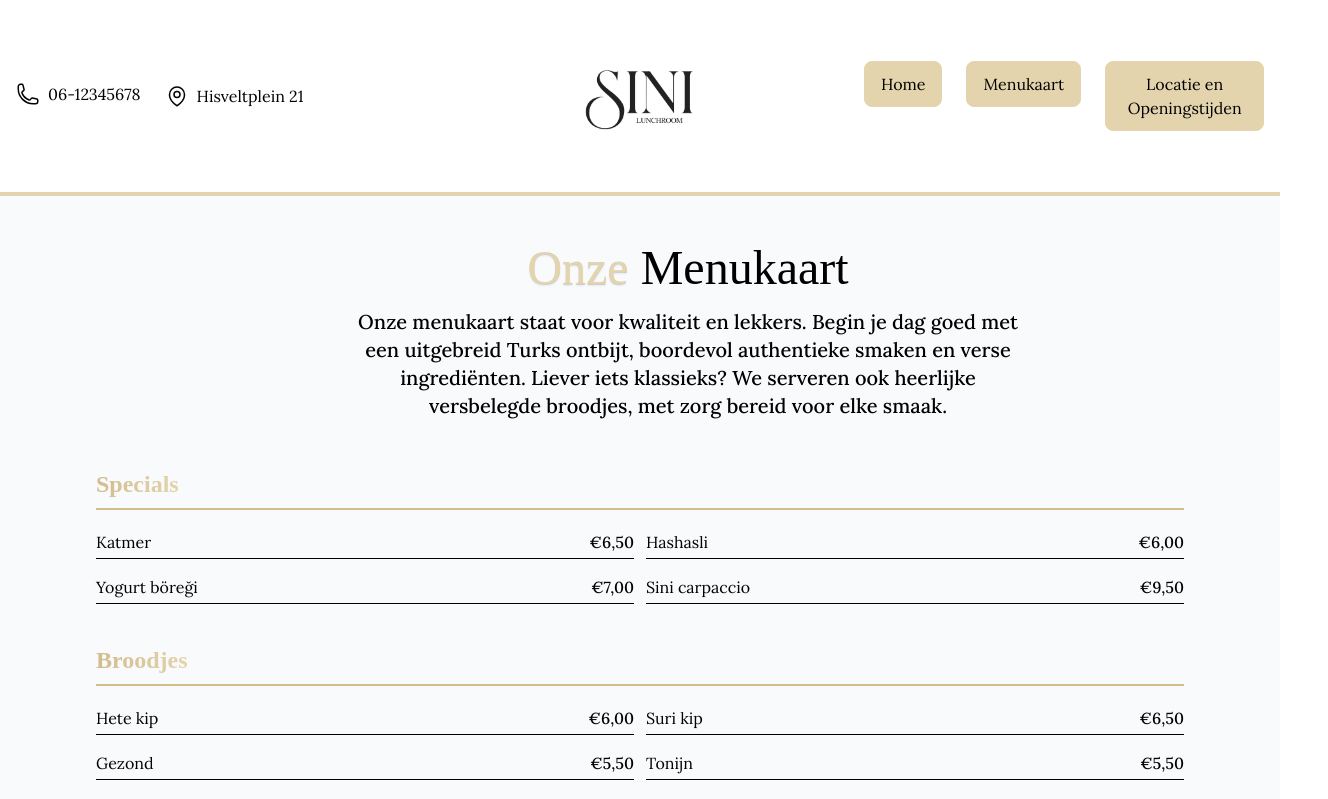
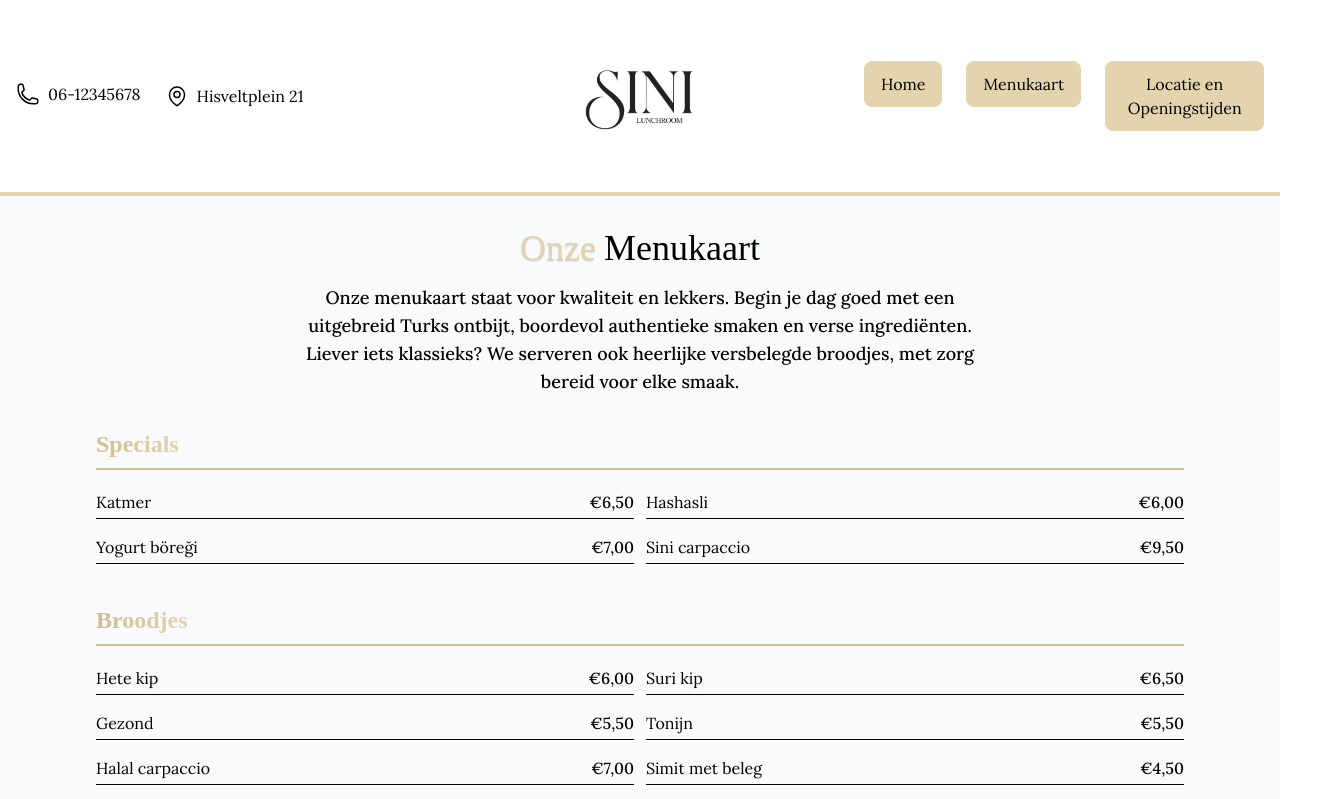
Before and after one commit to Atatuber/sini, a React (Vite) app: page /menukaart in a window 1280 px wide. Shown: the top 799 px of the page, 1328 px wide, since content can reach past the window. Built offline with nearby package versions, Linux system fonts and the light colour scheme; a web font is replaced by a local one.

Commit message:
tekst grootte fix

```diff
--- a/src/pages/MenuPage.jsx
+++ b/src/pages/MenuPage.jsx
@@ -60,17 +60,17 @@ export function MenuPage() {
   return (
     <div className="flex flex-col fade-in">
       {/* Introductie */}
-      <div className="flex flex-col justify-center items-center w-full m-12">
-        <div className="max-w-2xl text-center space-y-2">
-          <div className="flex justify-center items-center space-x-3 secondary-font text-5xl">
-            <h3 className=" font-medium text-cream-dark text-shadow-sm mb-2">
+      <div className="flex flex-col justify-center items-center w-full px-4 py-8">
+        <div className="max-w-2xl text-center space-y-4">
+          <div className="flex justify-center items-center flex-wrap gap-2 secondary-font">
+            <h3 className="text-2xl md:text-4xl font-medium text-cream-dark text-shadow-sm">
               Onze
             </h3>
-            <h2 className=" font-medium mb-2 text-shadow-cream-dark">
+            <h2 className="text-2xl md:text-4xl font-medium text-shadow-cream-dark">
               Menukaart
             </h2>
           </div>
-          <p className="text-xl font-medium">
+          <p className="text-md sm:text-base md:text-lg font-medium">
             Onze menukaart staat voor kwaliteit en lekkers. Begin je dag goed
             met een uitgebreid Turks ontbijt, boordevol authentieke smaken en
             verse ingrediënten. Liever iets klassieks? We serveren ook heerlijke
```
